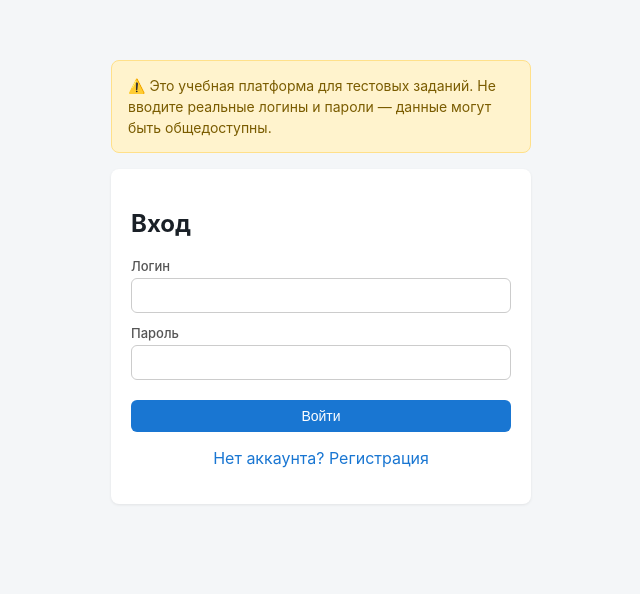
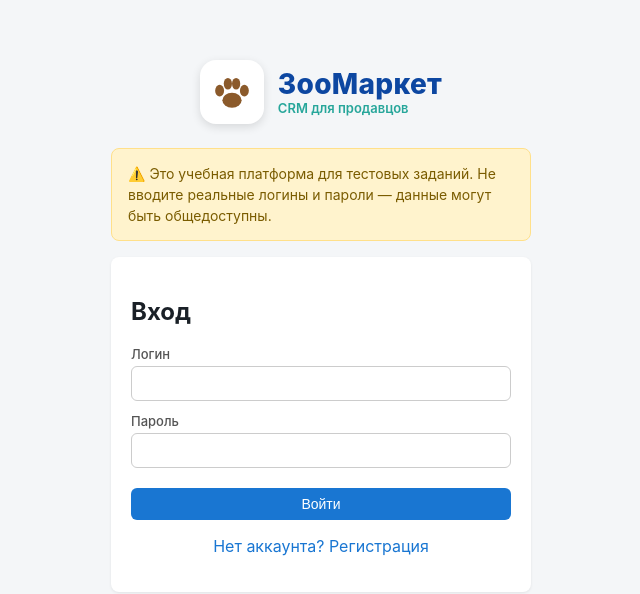
Before and after one commit to Ildan89/petstore-testing-platform, a React (Vite) app in the folder frontend/: page /login in a window 1280 px wide. Shown: the top 594 px of the page, without its empty margins (319-959 px from the left). Built offline with nearby package versions, Linux system fonts and the light colour scheme.

Commit message:
Логотип и название на странице входа + переиспользуемый компонент PawIcon

```diff
--- a/frontend/src/App.tsx
+++ b/frontend/src/App.tsx
@@ -1,5 +1,6 @@
 import { Routes, Route, Link, Navigate, useNavigate } from 'react-router-dom';
 import { getToken, clearToken } from './api/client';
+import { PawIcon } from './components/Logo';
 import LoginPage from './pages/LoginPage';
 import DashboardPage from './pages/DashboardPage';
 import PetsPage from './pages/PetsPage';
@@ -27,13 +28,7 @@ function Nav() {
     <div className="nav">
       <Link to="/task" className="logo">
         <span className="logo-icon">
-          <svg viewBox="0 0 64 64" width="30" height="30" fill="#8B5A2B" aria-hidden="true">
-            <ellipse cx="32" cy="44" rx="14" ry="11" />
-            <ellipse cx="14" cy="30" rx="6.5" ry="8.5" />
-            <ellipse cx="26" cy="20" rx="6" ry="8.5" />
-            <ellipse cx="38" cy="20" rx="6" ry="8.5" />
-            <ellipse cx="50" cy="30" rx="6.5" ry="8.5" />
-          </svg>
+          <PawIcon size={30} />
         </span>
         <span className="logo-text">
           <span className="logo-title">ЗооМаркет</span>
--- /dev/null
+++ b/frontend/src/components/Logo.tsx
@@ -0,0 +1,11 @@
+export function PawIcon({ size = 30 }: { size?: number }) {
+  return (
+    <svg viewBox="0 0 64 64" width={size} height={size} fill="#8B5A2B" aria-hidden="true">
+      <ellipse cx="32" cy="44" rx="14" ry="11" />
+      <ellipse cx="14" cy="30" rx="6.5" ry="8.5" />
+      <ellipse cx="26" cy="20" rx="6" ry="8.5" />
+      <ellipse cx="38" cy="20" rx="6" ry="8.5" />
+      <ellipse cx="50" cy="30" rx="6.5" ry="8.5" />
+    </svg>
+  );
+}
--- a/frontend/src/index.css
+++ b/frontend/src/index.css
@@ -313,3 +313,38 @@ code {
 .tz-section { margin-bottom: 20px; }
 .tz-section ul, .tz-section ol { margin: 6px 0; padding-left: 22px; }
 .tz-section li { margin-bottom: 6px; line-height: 1.5; }
+
+/* Логотип на странице входа */
+.login-logo {
+  display: flex;
+  align-items: center;
+  justify-content: center;
+  gap: 14px;
+  margin-bottom: 24px;
+}
+.login-logo-icon {
+  background: #fff;
+  width: 64px;
+  height: 64px;
+  border-radius: 16px;
+  display: flex;
+  align-items: center;
+  justify-content: center;
+  box-shadow: 0 3px 10px rgba(0, 0, 0, 0.12);
+}
+.login-logo-text {
+  display: flex;
+  flex-direction: column;
+  line-height: 1.15;
+}
+.login-logo-title {
+  font-size: 28px;
+  font-weight: 800;
+  color: #0d47a1;
+  letter-spacing: 0.3px;
+}
+.login-logo-sub {
+  font-size: 13px;
+  color: #26a69a;
+  font-weight: 600;
+}
--- a/frontend/src/pages/LoginPage.tsx
+++ b/frontend/src/pages/LoginPage.tsx
@@ -1,6 +1,7 @@
 import { useState } from 'react';
 import { useNavigate } from 'react-router-dom';
 import { api, setToken } from '../api/client';
+import { PawIcon } from '../components/Logo';
 
 export default function LoginPage() {
   const navigate = useNavigate();
@@ -35,6 +36,15 @@ export default function LoginPage() {
 
   return (
     <div style={{ maxWidth: 420, margin: '60px auto' }}>
+      <div className="login-logo">
+        <span className="login-logo-icon">
+          <PawIcon size={44} />
+        </span>
+        <div className="login-logo-text">
+          <div className="login-logo-title">ЗооМаркет</div>
+          <div className="login-logo-sub">CRM для продавцов</div>
+        </div>
+      </div>
       <div className="warning-banner">
         ⚠️ Это учебная платформа для тестовых заданий. Не вводите реальные
         логины и пароли — данные могут быть общедоступны.
```
